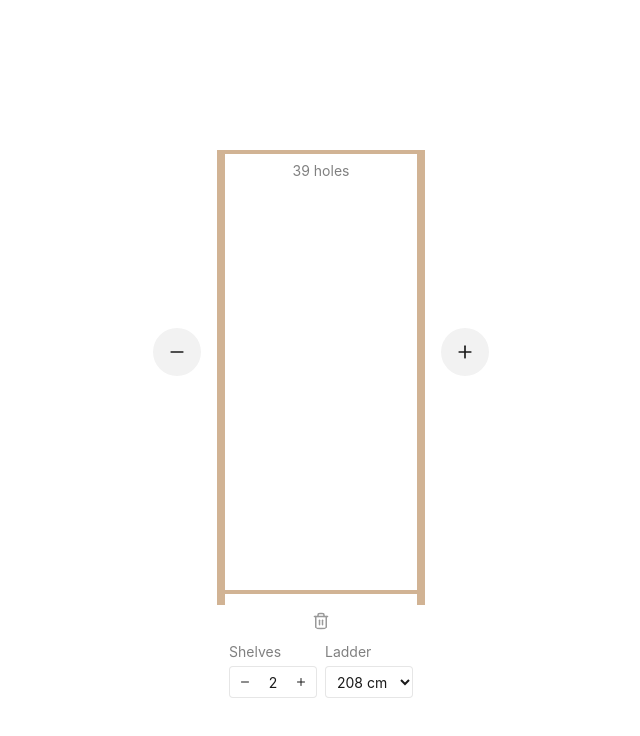
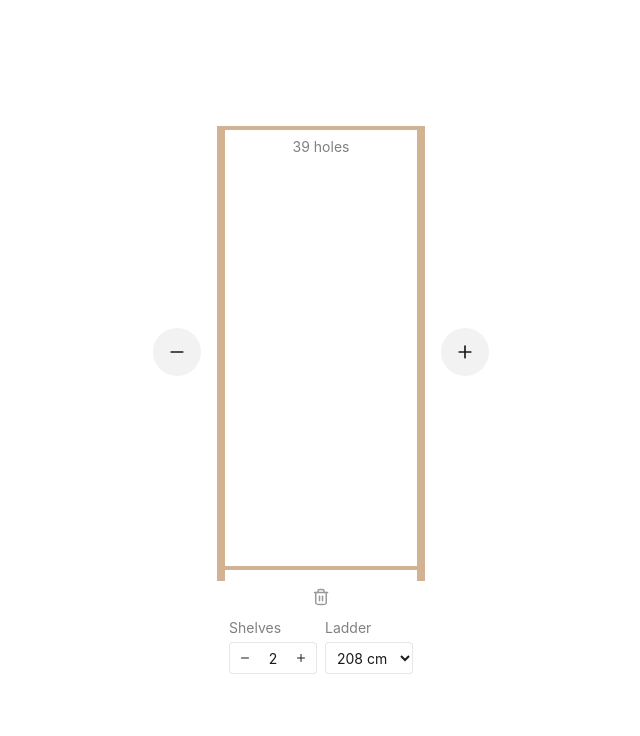
Before and after one commit to thisismatu/lundia-planner, a React (Vite) app: page / in a window 1280 px wide. Shown: the top 736 px of the page, without its empty margins (319-959 px from the left). Built offline with nearby package versions, Linux system fonts and the light colour scheme; a web font is replaced by a local one.

Commit message:
Center plus/minus buttons

```diff
--- a/src/App.css
+++ b/src/App.css
@@ -2,7 +2,7 @@
   display: flex;
   align-items: flex-end;
   margin: auto;
-  padding: 4rem 1rem 1rem;
+  padding: 1rem;
 }
 
 .button {
@@ -15,7 +15,7 @@
   border-radius: 3rem;
   background-color: var(--gray-3);
   transition: all 0.15s ease;
-  margin-bottom: 9rem;
+  margin-bottom: 6rem;
 }
 
 .button:hover {
```
